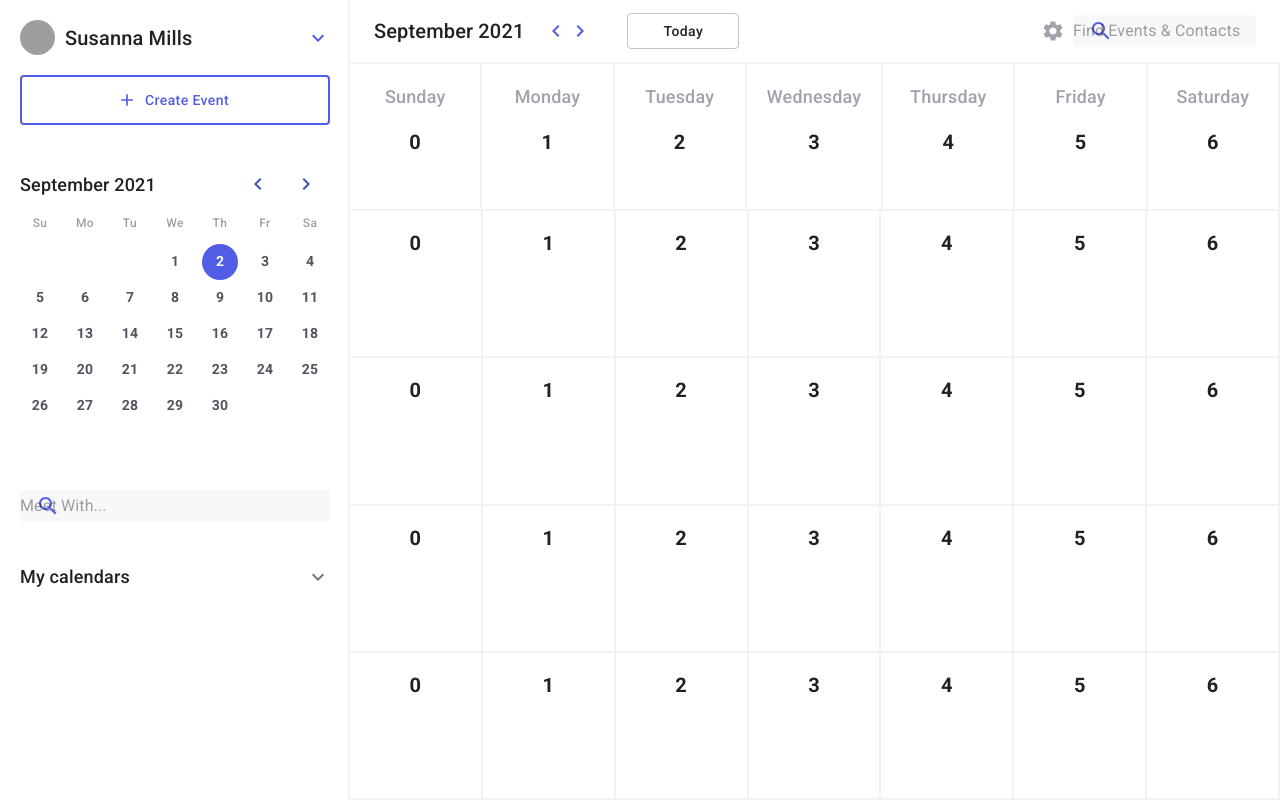
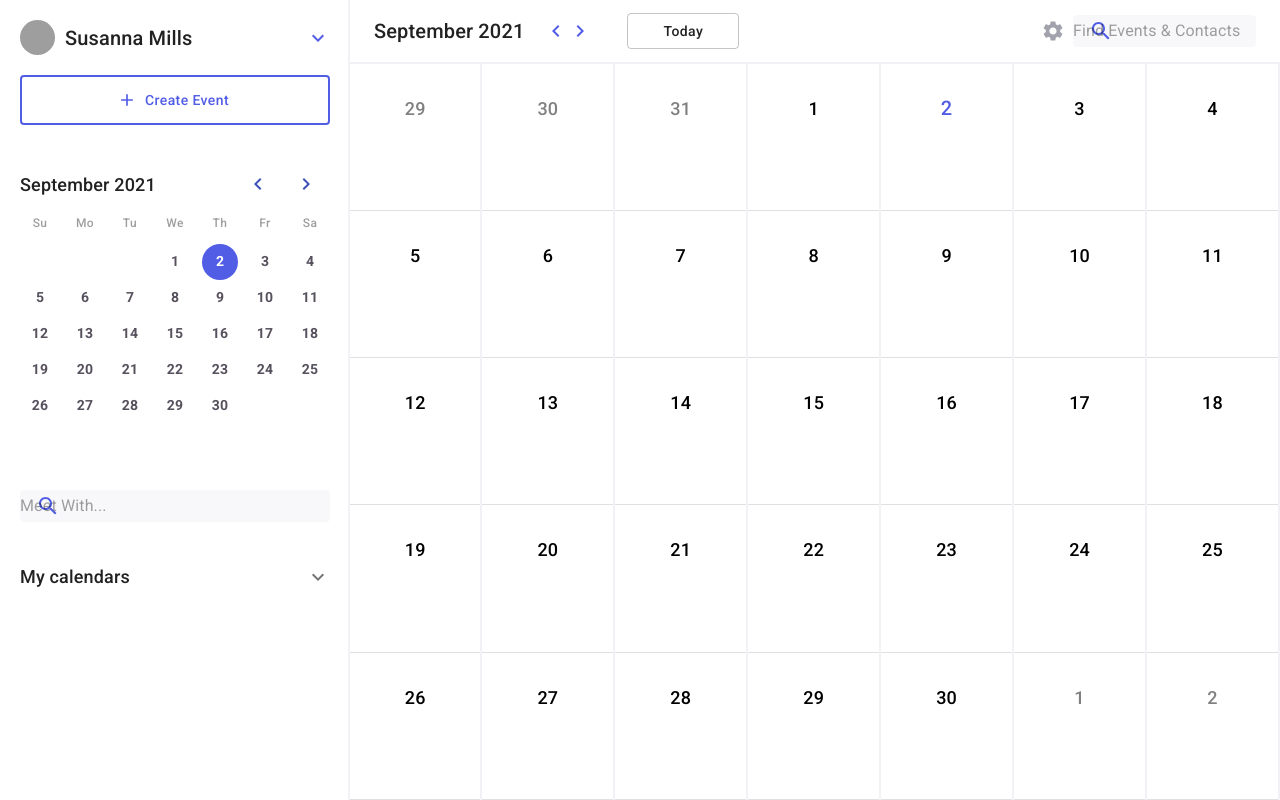
Before and after one commit to karisP/MUICalendar, a React (Create React App) app: page / in a window 1280 px wide. Built offline with nearby package versions, Linux system fonts and the light colour scheme; grey boxes are pictures that could not be loaded.

Commit message:
added main desktop calendar

```diff
--- a/src/App.jsx
+++ b/src/App.jsx
@@ -7,7 +7,8 @@ import SearchIcon from '@material-ui/icons/Search';
 import InputBase from '@material-ui/core/InputBase';
 import MiniCalendar from './MiniCalendar';
 import CheckboxesGroup from './CheckboxesGroup';
-import BigCalendar from './BigCalendar';
+//import BigCalendar from './BigCalendar';
+import DisplayDailyCalendar from './DisplayDailyCalendar';
 
 const App = () => {
     const classes = useStyles();
@@ -91,7 +92,7 @@ const App = () => {
                     </Toolbar>
                     <Grid container className={classes.bigCalendarCont}>
                         <Grid item xs={12}>
-                            <BigCalendar />
+                            <DisplayDailyCalendar />
                         </Grid>
                     </Grid>
                 </Grid>
--- a/src/BigCalendar.jsx
+++ b/src/BigCalendar.jsx
@@ -19,25 +19,34 @@ const useStyles = makeStyles(() => ({
     date: {
         fontWeight: 700,
         fontSize: 20,
+    },
+    today: {
+        width: 36,
+        height: 36,
+        backgroundColor: '#525DE5',
+        color: "#fff",
+        borderRadius: "30%",
     }
 }));
 
 const BigCalendar = () => {
     const classes = useStyles();
 
-    const weekArray = [0, 1, 2, 3, 4];
+    const today = new Date();
+    const todayCalendarNum = today.getDate();
+    const weekArray = [1, 2, 3, 4, 5, 6, 16];
     const daysOfWeek = ['Sunday', 'Monday', 'Tuesday', 'Wednesday', 'Thursday', 'Friday', 'Saturday'];
 
     return (
         <>
             {
-                weekArray.map((weekIndex) => (
+                weekArray.map((week, weekIndex) => (
                     <Grid container xs={12} className={classes.week} key={weekIndex}>
                         {
                             daysOfWeek.map((day, index) => (
                                 <Grid item className={classes.day} key={index}>
                                     {weekIndex === 0 ? <Typography className={classes.daysOfWeek}>{day}</Typography> : null}
-                                    <Typography className={classes.date}>{index}</Typography>
+                                    <Typography className={todayCalendarNum === weekArray[index] ? `${classes.date} ${classes.today}` : classes.date}>{weekArray[index]}</Typography>
                                 </Grid>
                             ))
                         }
--- /dev/null
+++ b/src/DisplayDailyCalendar.jsx
@@ -0,0 +1,118 @@
+import React from "react";
+import {
+  Typography,
+  Table,
+  TableBody,
+  TableCell,
+  TableRow,
+  CardActionArea,
+  CardContent
+} from "@material-ui/core";
+import { startOfMonth, endOfMonth, startOfWeek, endOfWeek, format, parse, isSameDay, isSameMonth, addDays } from "date-fns";
+
+//See https://github.com/joswong13/material-ui-calendar/blob/master/src/DisplayDailyCalendar.js
+
+const DisplayDailyCalendar = props => {
+  const today = new Date();
+  const selectedDate = today; //props
+  const monthStart = startOfMonth(selectedDate);
+  const monthEnd = endOfMonth(monthStart);
+  const startDate = startOfWeek(monthStart);
+  const endDate = endOfWeek(monthEnd);
+  // const weekdays = [
+  //   { id: 0, day: "Sun" },
+  //   { id: 1, day: "Mon" },
+  //   { id: 2, day: "Tue" },
+  //   { id: 3, day: "Wed" },
+  //   { id: 4, day: "Thu" },
+  //   { id: 5, day: "Fri" },
+  //   { id: 6, day: "Sat" }
+  // ];
+
+  const eachWeek = [];
+  let daysOfWeek = [];
+  let day = startDate;
+  let end = endDate;
+  let formattedDate;
+  const dateFormat = "d";
+
+  let weekNumber = 1;
+  while (day <= end) {
+    for (let i = 0; i < 7; i++) {
+      formattedDate = format(day, dateFormat);
+      const cloneDay = day;
+      daysOfWeek.push(
+        <TableCell key={formattedDate} style={{ borderRight: '2px solid #F1F2F5' }}>
+          <CardActionArea
+            onClick={() => props.onDateClick(parse(cloneDay))}
+            style={{ height: "100%" }}
+          >
+            <div
+              style={
+                isSameDay(day, selectedDate)
+                  ? {
+                    //backgroundColor: "rgba(128,128,128,0.5)",
+                    height: "100%",
+                  }
+                  : {
+                    //backgroundColor: "rgba(0,0,0,0)",
+                    height: "100%",
+                  }
+              }
+            >
+              <CardContent>
+                {isSameDay(day, today) ? (
+                  <Typography
+                    color="primary"
+                    style={{ fontSize: "20px", textAlign: "center" }}
+                  >
+                    {formattedDate}
+                  </Typography>
+                ) : (
+                  <Typography
+                    style={
+                      isSameMonth(day, monthStart)
+                        ?
+                        {
+                          color: "black",
+                          textAlign: "center",
+                        }
+                        : {
+                          color: "rgba(128,128,128,1)",
+                          textAlign: "center",
+                        }
+                    }
+                  >
+                    {formattedDate}
+                  </Typography>
+                )}
+              </CardContent>
+            </div>
+          </CardActionArea>
+        </TableCell>
+      );
+
+      day = addDays(day, 1);
+    }
+
+    eachWeek.push(<TableRow key={weekNumber}>{daysOfWeek}</TableRow>);
+    daysOfWeek = [];
+    weekNumber += 1;
+  }
+  return (
+    <Table style={{ height: "100%" }}>
+      {/* <TableHead>
+        <TableRow>
+          {weekdays.map(day => (
+            <TableCell key={day.id}>
+              <Typography>{day.day}</Typography>
+            </TableCell>
+          ))}
+        </TableRow>
+      </TableHead> */}
+      <TableBody>{eachWeek}</TableBody>
+    </Table>
+  );
+};
+
+export default DisplayDailyCalendar;
```
